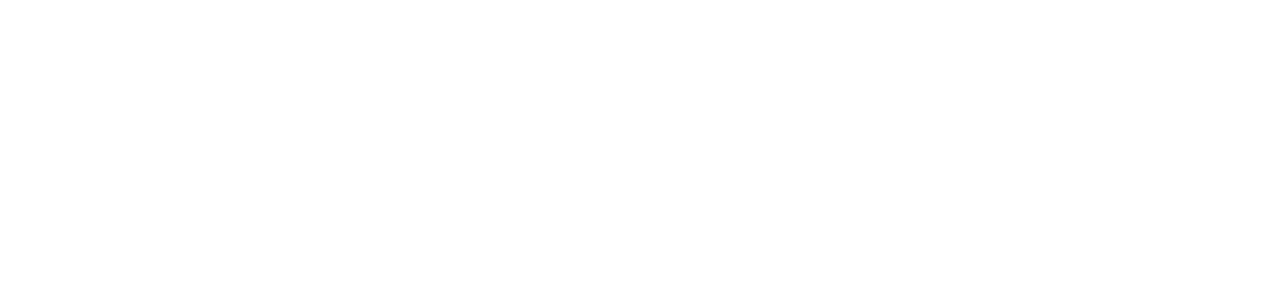
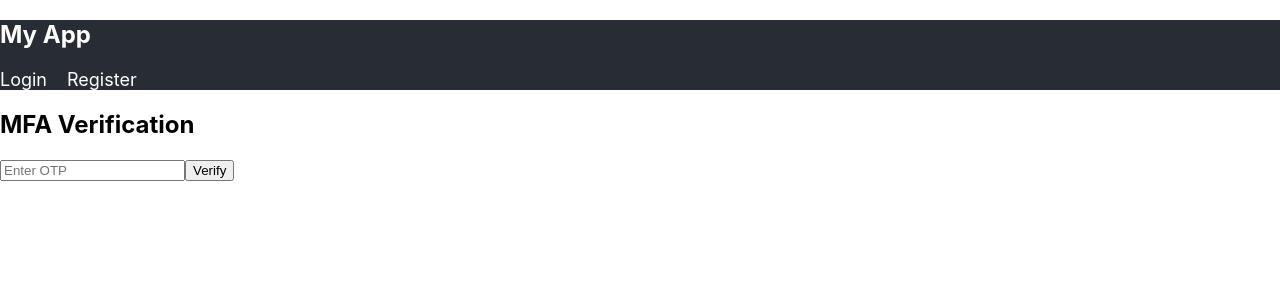
Before and after one commit to PayalPhatwani/custom-mfa-frontend, a React (Create React App) app: page /mfa in a window 1280 px wide. Before the commit this address had no page. Shown: the top 300 px of the page. Built offline with nearby package versions, Linux system fonts and the light colour scheme.

Commit message:
custom mfa component and backend integrated

```diff
--- a/src/App.js
+++ b/src/App.js
@@ -2,16 +2,21 @@ import { BrowserRouter, Routes, Route } from "react-router-dom";
 import Login from "./components/Login";
 import Register from "./components/Registration";
 import Home from "./components/Home";
+import Navbar from "./components/Navbar";
+import MFA from "./components/MFA";
 import ProtectedRoute from "./components/ProtectedRoute";
+import PublicRoute from "./components/PublicRoute";
 
 function App() {
   return (
     <BrowserRouter>
+    <Navbar/>
       <Routes>
-        <Route path="/" element={<Login />} />
-        <Route path="/login" element={<Login />} />
-        <Route path="/register" element={<Register />} />
+        <Route path="/" element={<PublicRoute><Login /> </PublicRoute>}/>
+        <Route path="/login" element={<PublicRoute><Login /></PublicRoute>} />
+        <Route path="/register" element={<PublicRoute><Register /></PublicRoute>} />
         <Route path="/home" element={ <ProtectedRoute><Home/></ProtectedRoute>}></Route>
+        <Route path="/mfa" element={<MFA/>} />
       </Routes>
     </BrowserRouter>
   );
--- a/src/components/Login.jsx
+++ b/src/components/Login.jsx
@@ -15,7 +15,6 @@ export default function Login() {
       email,
       password,
     };
-
     console.log("Login Data:", loginData);
     try {
       const res = await fetch("http://localhost:3000/auth/login", {
@@ -26,15 +25,19 @@ export default function Login() {
         body: JSON.stringify({ email, password }),
       });
       const data = await res.json();
-      // Storing JWT token in local storage
-      if(res.ok){
-      localStorage.setItem("token", data.access_token);
-
-
-      // redirect to home page
-      navigate("/home");
-      }else{
-        console.log("password or email have some issue")
+      if(!res.ok){
+        setError(data.message || "Invalid email or password");
+        return;
+      }
+      if (data.status === "MFA_REQUIRED") {
+        //store temporary mfa token
+        localStorage.setItem("mfaToken", data.mfaToken);
+        localStorage.setItem("email", email);
+        navigate("/mfa");
+        return;
+      }
+      else {
+        console.log("password or email have some issue");
       }
     } catch (error) {
       setError("Invalid email or password");
@@ -47,7 +50,7 @@ export default function Login() {
     <div style={styles.container}>
       <form style={styles.form} onSubmit={handleSubmit}>
         <h2 style={styles.title}>Login</h2>
-
+        {error && <p style={styles.error}>{error}</p>}
         <input
           type="email"
           placeholder="Email"
@@ -107,6 +110,14 @@ const styles = {
     marginBottom: "10px",
     color: "#333",
   },
+  error: {
+    backgroundColor: "#ffdddd",
+    color: "#d00000",
+    padding: "10px",
+    borderRadius: "6px",
+    fontSize: "14px",
+    textAlign: "center",
+  },
   input: {
     padding: "10px",
     fontSize: "16px",
--- /dev/null
+++ b/src/components/MFA.jsx
@@ -0,0 +1,44 @@
+import { useState } from "react";
+import { useNavigate } from "react-router-dom";
+
+export default function MFA(){
+    const [otp,setOtp] = useState("");
+    const navigate = useNavigate();
+
+    const handleVerify = async () => {
+        //const mfaToken = localStorage.getItem("mfaToken");
+        const email = localStorage.getItem("email");
+        console.log("otp in fe: ",otp)
+        const res = await fetch("http://localhost:3000/auth/verify-mfa",{
+            method:"POST",
+            headers: {"Content-Type":"application/json"},
+            body: JSON.stringify({
+                email: email,     // user email
+        code: otp,
+            }),
+        });
+
+        const data = await res.json();
+        console.log("MFA Verification Response:", data);
+        if(data.token.access_token){
+            localStorage.setItem("token",data.token.access_token);
+            localStorage.removeItem("mfaToken");
+            navigate("/home");
+        }else{
+            console.log("invalid OTP from MFA class frontend")
+            alert("Invalid OTP");
+        }
+    }
+
+        return (
+            <div>
+                <h2>MFA Verification</h2>
+                <input
+                type="text"
+                placeholder="Enter OTP"
+                onChange={(e) => setOtp(e.target.value)}
+                ></input>
+                <button onClick={handleVerify}>Verify</button>
+            </div>
+        );
+    }
--- /dev/null
+++ b/src/components/Navbar.jsx
@@ -0,0 +1,75 @@
+import { Link, useNavigate } from "react-router-dom";
+
+export default function Navbar(){
+    const navigate = useNavigate();
+    const token = localStorage.getItem("token");
+
+    const handleLogout = () => {
+        localStorage.removeItem("token");
+        navigate("/login");
+    }
+
+    return(
+        <nav style={styles.nav}>
+      <h2 style={styles.logo}>My App</h2>
+
+      <div style={styles.links}>
+        {!token && (
+          <>
+            <Link to="/login" style={styles.link}>Login</Link>
+            <Link to="/register" style={styles.link}>Register</Link>
+          </>
+        )}
+
+        {token && (
+          <button onClick={handleLogout} style={styles.logoutBtn}>
+            Logout
+          </button>
+        )}
+      </div>
+    </nav>
+    )
+}
+
+const styles = {
+  nav: {
+    width: "100%",
+    background: "#282c34",
+    color: "white",
+  },
+
+  container: {
+    maxWidth: "1200px",
+    margin: "0 auto",
+    padding: "15px 20px",
+    display: "flex",
+    justifyContent: "space-between",
+    alignItems: "center",
+    overflow: "hidden",       // 👈 IMPORTANT
+    boxSizing: "border-box",  // 👈 prevents layout shift
+  },
+
+  links: {
+    display: "flex",
+    gap: "20px",
+    alignItems: "center",
+    whiteSpace: "nowrap",     // 👈 prevents text from wrapping
+    overflow: "hidden",       // 👈 prevents cutting
+  },
+
+  link: {
+    textDecoration: "none",
+    color: "white",
+    fontSize: "18px",
+  },
+
+  logoutBtn: {
+    background: "red",
+    color: "white",
+    border: "none",
+    padding: "8px 12px",
+    cursor: "pointer",
+    borderRadius: "4px",
+    whiteSpace: "nowrap",
+  },
+};
--- /dev/null
+++ b/src/components/PublicRoute.jsx
@@ -0,0 +1,11 @@
+import { Navigate } from "react-router-dom";
+
+export default function PublicRoute({ children }){
+    const token = localStorage.getItem("token");
+
+    if(token){
+        return <Navigate to="/home" replace />;
+    }
+
+    return children;
+}
```
